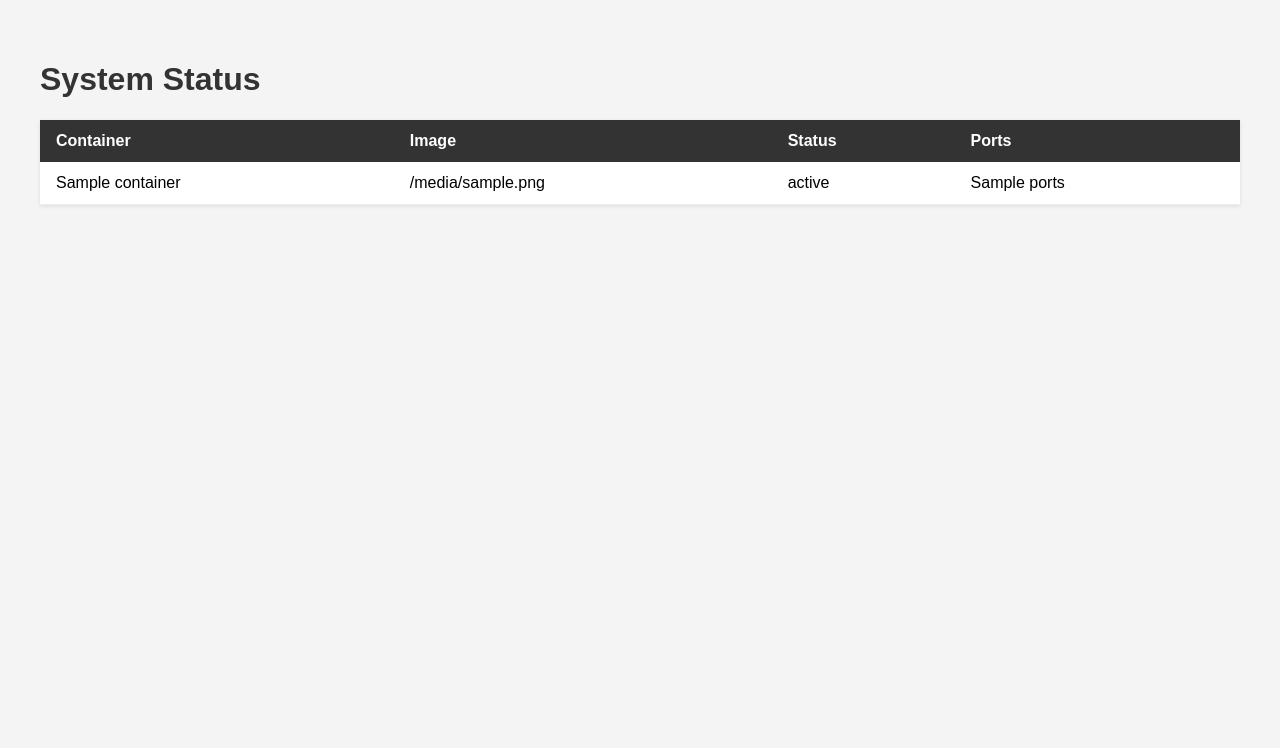
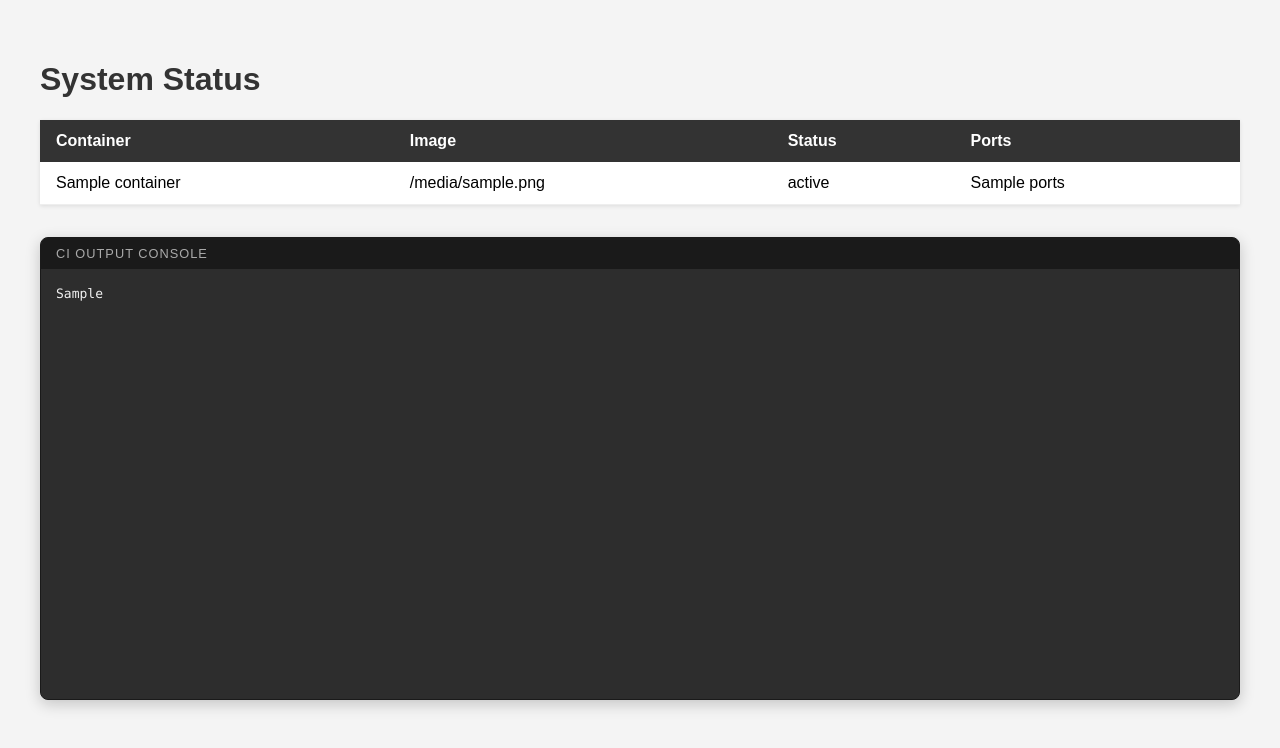
Before and after one commit to Steve-droid/Gan-Shmuel-Green, a Flask app: template ci/templates/status.html in a window 1280 px wide. Shown: the top 748 px of the page. Run offline with Flask 3, Linux system fonts and the light colour scheme; the template is opened without the code that fills it: most values are stand-ins (such as "Sample title", 1, 10 or a date in 2020).

Commit message:
add ci logs to status

```diff
--- a/ci/app.py
+++ b/ci/app.py
@@ -161,8 +161,19 @@ def status():
         'image': c.attrs['Config']['Image'],
         'ports': ports or '—',
         })
-    return render_template('status.html', containers=container_data)
-
+    try:
+        container=client.containers.get('gan-shmuel-green-ci-1')
+        ci_logs= container.logs(tail=200).decode('utf-8').strip() or "No logs"
+    except subprocess.CalledProcessError as e:
+        ci_logs= f"Failed to get CI logs: {e.stderr.strip()}"
+    except Exception as e:
+        ci_logs= f"Error getting CI logs: {str(e)}"
+    logging.info(f"CI logs: {ci_logs}")
+    return render_template(
+        'status.html',
+        containers=container_data,
+        ci_logs=ci_logs
+    )
 
 
 @app.route('/health', methods=['GET'])
--- a/ci/templates/status.html
+++ b/ci/templates/status.html
@@ -31,5 +31,74 @@
     </tr>
     {% endfor %}
   </table>
+
+  <style>
+  /* Container for the log section */
+  .log-container {
+    margin-top: 2rem;
+    background: #2d2d2d;
+    border-radius: 8px;
+    overflow: hidden;
+    box-shadow: 0 4px 15px rgba(0,0,0,0.2);
+    border: 1px solid #1a1a1a;
+  }
+
+  /* Terminal-style header bar */
+  .log-header {
+    background: #1a1a1a;
+    padding: 8px 15px;
+    display: flex;
+    align-items: center;
+    color: #aaa;
+    font-size: 0.8rem;
+    text-transform: uppercase;
+    letter-spacing: 1px;
+  }
+
+  /* The actual scrollable pre area */
+  .log-body {
+    margin: 0;
+    padding: 15px;
+    color: #f1f1f1;
+    font-family: 'Consolas', 'Monaco', 'Courier New', monospace;
+    font-size: 13px;
+    line-height: 1.6;
+    height: 400px; /* Fixed height */
+    overflow-y: auto; /* Vertical scroll */
+    overflow-x: hidden; /* Prevent horizontal scroll */
+    white-space: pre-wrap; /* Wrap long lines */
+    word-break: break-all;
+    background: #2d2d2d;
+  }
+
+  /* Custom scrollbar to match the dark theme */
+  .log-body::-webkit-scrollbar {
+    width: 8px;
+  }
+  .log-body::-webkit-scrollbar-track {
+    background: #2d2d2d;
+  }
+  .log-body::-webkit-scrollbar-thumb {
+    background: #444;
+    border-radius: 4px;
+  }
+  .log-body::-webkit-scrollbar-thumb:hover {
+    background: #555;
+  }
+</style>
+
+<div class="log-container">
+  <div class="log-header">
+    CI Output Console
+  </div>
+  <pre id="ci-logs" class="log-body">{{ ci_logs }}</pre>
+</div>
+
+<script>
+  // Automatically scroll to the bottom on load to see newest logs
+  const logElement = document.getElementById('ci-logs');
+  logElement.scrollTop = logElement.scrollHeight;
+</script>
+</div>
 </body>
 </html>
```
